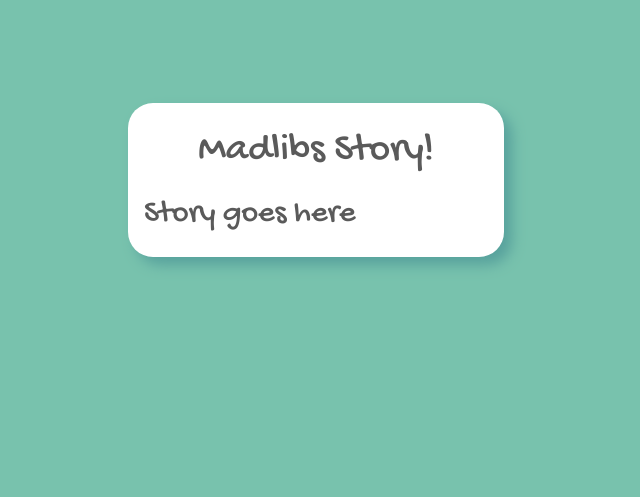
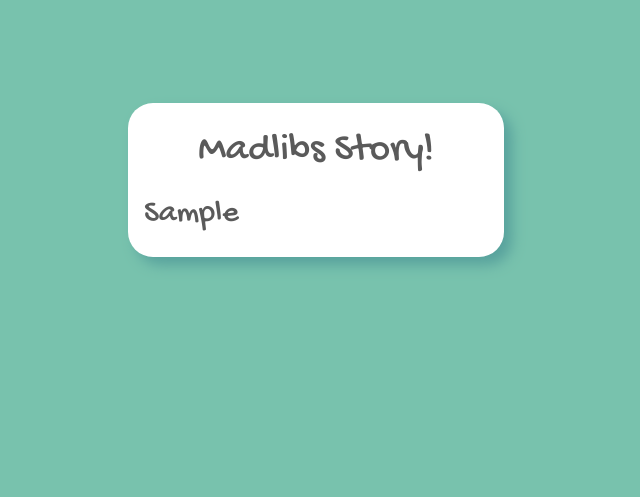
Before and after one commit to nickmonteleone/flask-madlibs, a Flask app: template templates/results.html in a window 1280 px wide. Shown: the part 216-713 px from the top of the page, without its empty margins (324-964 px from the left). Run offline with Flask 3, Linux system fonts and the light colour scheme; the template is opened without the code that fills it: most values are stand-ins (such as "Sample title", 1, 10 or a date in 2020).

Commit message:
input and display of mad libs story

```diff
--- a/app.py
+++ b/app.py
@@ -1,7 +1,7 @@
 from flask import Flask, render_template, request
 from flask_debugtoolbar import DebugToolbarExtension
 
-from stories import silly_story
+from stories import silly_story as story_instance
 
 app = Flask(__name__)
 app.config['SECRET_KEY'] = "secret"
@@ -9,13 +9,20 @@ app.config['SECRET_KEY'] = "secret"
 debug = DebugToolbarExtension(app)
 
 @app.get('/')
-def open_questions():
+def show_prompts_form():
     """open questions page as initial landing"""
 
     return render_template(
         'questions.html',
-        prompts=silly_story.prompts)
+        prompts=story_instance.prompts)
 
 @app.get('/results')
-def show_result_text():
-    """use form input to display text"""
+def show_result_story():
+    """use form input to display story"""
+
+    story_to_display = story_instance.get_result_text(request.args)
+
+    return render_template(
+        'results.html',
+        story_to_display = story_to_display
+    )
--- a/templates/results.html
+++ b/templates/results.html
@@ -5,6 +5,6 @@
 {% block content %}
 
   <h1 class="pt-4 mb-3 text-center">Madlibs Story!</h1>
-  <h2 class="pt-1 ps-3 pe-3 pb-4">Story goes here</h2>
+  <h2 class="pt-1 ps-3 pe-3 pb-4">{{ story_to_display }}</h2>
 
 {% endblock %}
```
